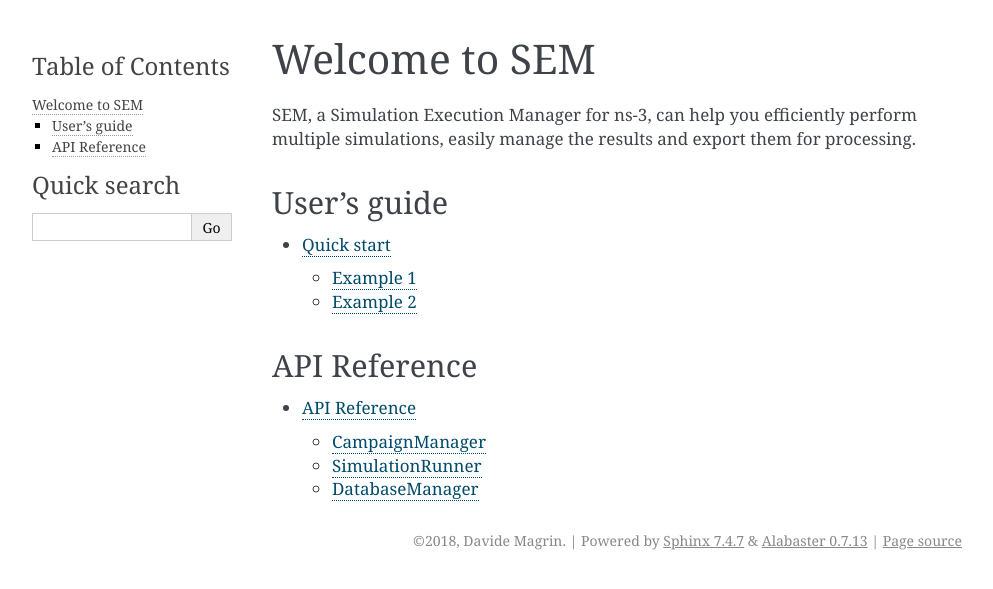
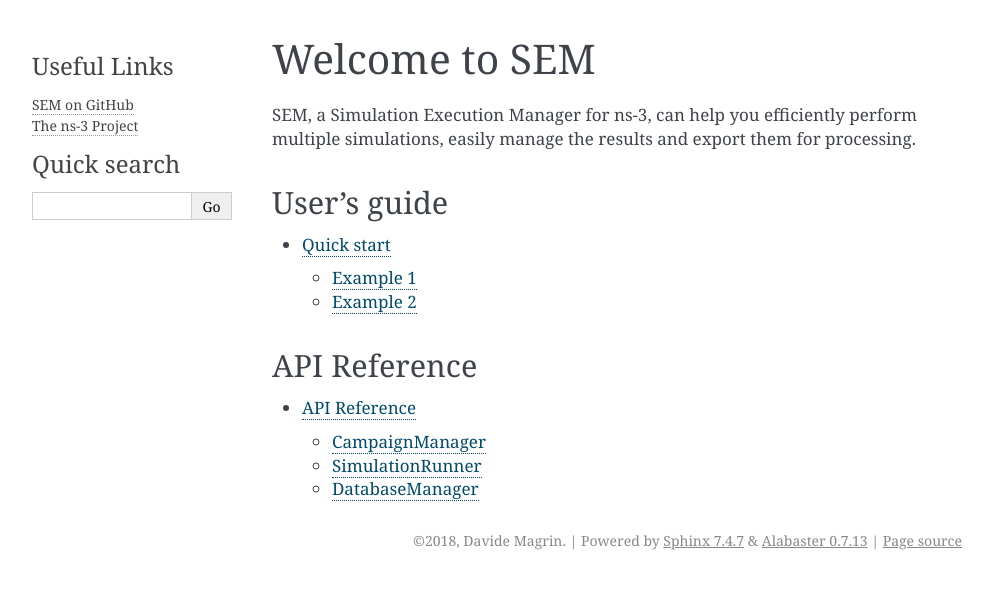
Before and after one commit to signetlabdei/sem, a Sphinx documentation site: the page built from docs/index.rst, in a window 1280 px wide. Shown: the top 589 px of the page, without its empty margins (148-1141 px from the left). Built offline with Sphinx 7.4.7, drawn with Linux system fonts in a browser that asks for light colours.

Commit message:
Add sidebar links

```diff
--- /dev/null
+++ b/docs/_templates/links.html
@@ -0,0 +1,5 @@
+<h3>Useful Links</h3>
+<ul>
+<li><a href="http://github.com/DvdMgr/sem">SEM on GitHub</a></li>
+<li><a href="http://www.nsnam.org">The ns-3 Project</a></li>
+</ul>
--- a/docs/conf.py
+++ b/docs/conf.py
@@ -101,7 +101,10 @@ html_static_path = ['_static']
 # default: ``['localtoc.html', 'relations.html', 'sourcelink.html',
 # 'searchbox.html']``.
 #
-html_sidebars = {'**': ['localtoc.html', 'relations.html', 'searchbox.html']}
+html_sidebars = {
+    'index': ['links.html', 'searchbox.html'],
+    '**': ['localtoc.html', 'relations.html', 'searchbox.html']
+    }
 
 
 # -- Options for HTMLHelp output ---------------------------------------------
```
